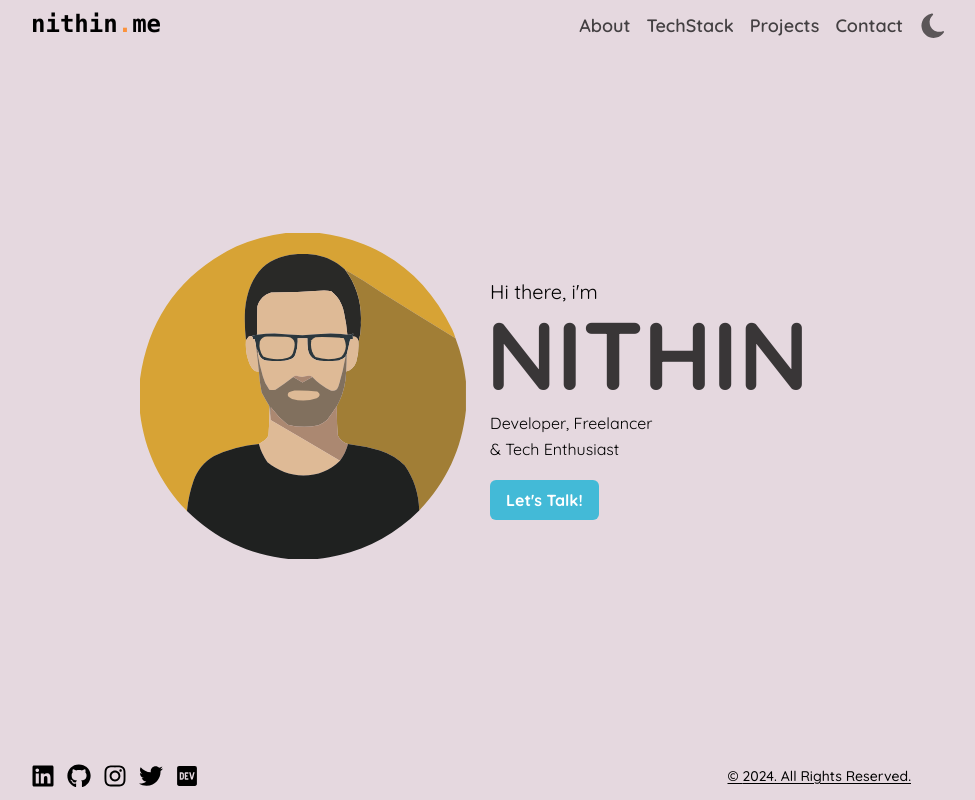
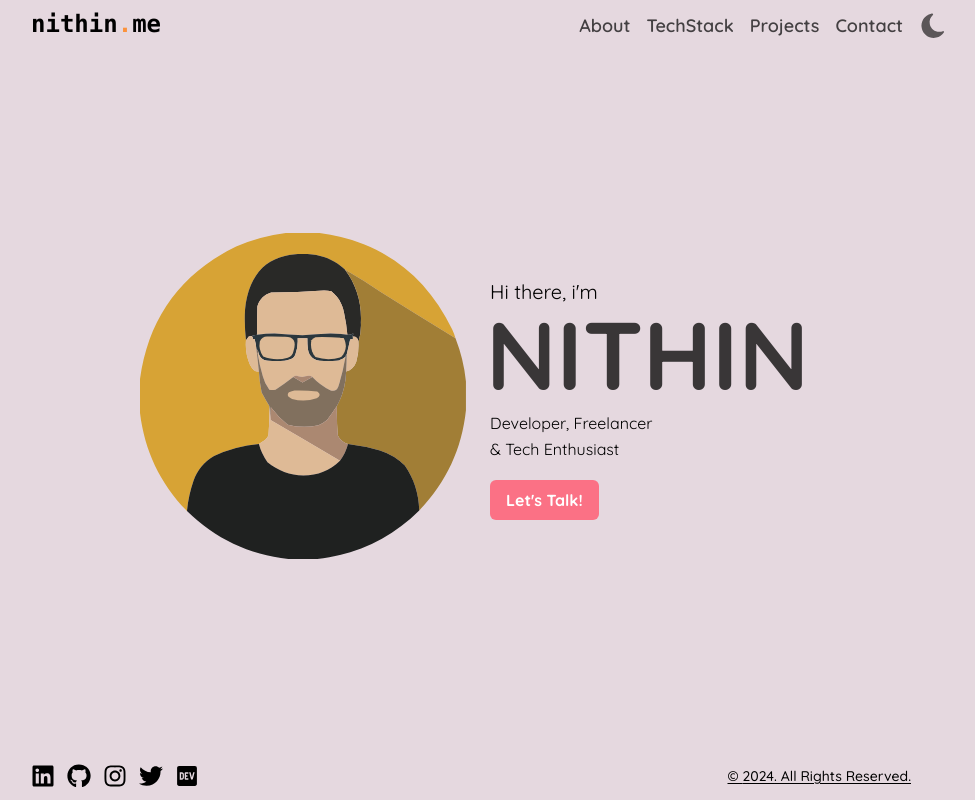
Before and after one commit to nithinK-142/nithin.me, a Next.js app: page / in a window 1280 px wide. Shown: the whole page, without its empty margins (169-1144 px from the left). Built offline with nearby package versions, Linux system fonts and the light colour scheme.

Commit message:
update: button bg changed to rose.

```diff
--- a/app/components/sub/Button.tsx
+++ b/app/components/sub/Button.tsx
@@ -7,7 +7,7 @@ interface ButtonProps {
 const Button: React.FC<ButtonProps> = ({ buttonText, fontWeight = "bold", animation }) => {
   return (
     <button
-      className={`${animation} mt-5 px-4 py-2 sm:mx-auto bg-[#43bad7] dark:bg-[#f05f45] text-white font-${fontWeight} text-md rounded-md`}
+      className={`${animation} mt-5 px-4 py-2 sm:mx-auto bg-rose-400 dark:bg-[#f05f45] text-white font-${fontWeight} text-md rounded-md`}
     >
       {buttonText}
     </button>
```
